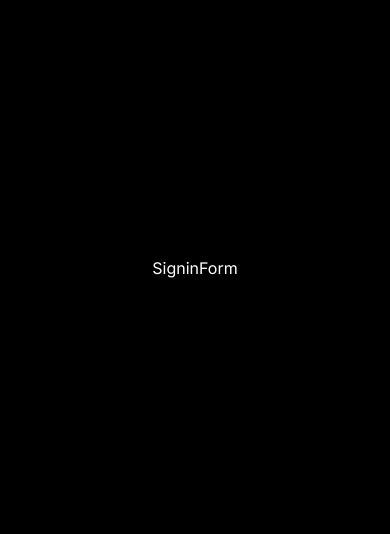
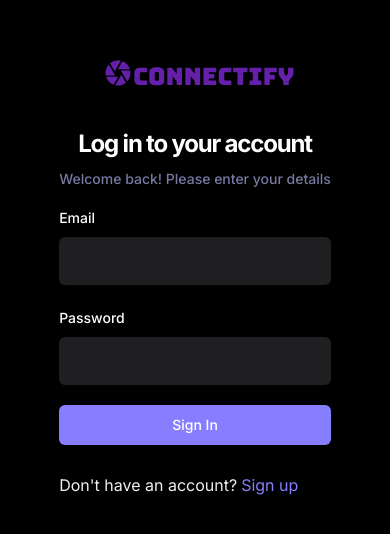
Before and after one commit to swongkc13/Connectify, a React (Vite) app: page /sign-in in a window 390 px wide. Shown: the part 154-688 px from the top of the page. Built offline with nearby package versions, Linux system fonts and the light colour scheme; no server answers.

Commit message:
Progress

```diff
--- a/src/_auth/forms/SigninForm.tsx
+++ b/src/_auth/forms/SigninForm.tsx
@@ -1,9 +1,129 @@
-import React from 'react'
+import { zodResolver } from "@hookform/resolvers/zod";
+import { Link, useNavigate} from 'react-router-dom';
+import { useToast } from "@/components/ui/use-toast"
+import { useForm } from "react-hook-form";
+
+import {
+  Form,
+  FormControl,
+  FormField,
+  FormItem,
+  FormLabel,
+  FormMessage,
+} from "@/components/ui/form";
+import { Input } from "@/components/ui/input";
+
+import { Button } from "@/components/ui/button";
+import { SigninValidation } from "@/lib/validation";
+import { z } from "zod";
+import Loader from "@/components/ui/shared/Loader";
+import { createUserAccount } from "@/lib/appwrite/api";
+import { useSignInAccount } from "@/lib/react-query/queriesAndMutations";
+import { useUserContext } from "@/context/AuthContext";
 
 const SigninForm = () => {
+  //variable to determine whether to show the loding icon
+  const { toast } = useToast();
+  const { checkAuthUser, isLoading: isUserLoading } = useUserContext();
+  const navigate = useNavigate();
+
+  const {mutateAsync: signInAccount} = useSignInAccount();
+  // 1. Define your form.
+  const form = useForm<z.infer<typeof SigninValidation>>({
+    resolver: zodResolver(SigninValidation),
+    defaultValues: {
+      email: "",
+      password: "",
+    },
+  });
+
+  // 2. Define a submit handler.
+  async function onSubmit(values: z.infer<typeof SigninValidation>) {
+    const session = await signInAccount({
+      email: values.email,
+      password: values.password,
+    })
+
+
+    if(!session){
+      return toast({title: 'Sign in Failed. Please try again.'})
+    }
+
+    const isLoggedIn = await checkAuthUser();
+
+
+    if(isLoggedIn){
+      form.reset();
+      // navigate to homepage
+      navigate('/')
+    } else {
+      return toast({ title: 'Sign up failed. Please try again.'})
+    }
+
+  }
+
   return (
-    <div>SigninForm</div>
-  )
+    <Form {...form}>
+      <div className="sm:w-420 flex-center flex-col">
+        <img src="/assets/images/logo.svg" alt="logo" />
+        <h2 className="h3-bold md:h2-bold pt-5 sm:pt-12">
+          Log in to your account
+        </h2>
+        <p className="text-light-3 small-medium md:base-regular mt-2">
+          Welcome back! Please enter your details
+        </p>
+
+        <form
+          onSubmit={form.handleSubmit(onSubmit)}
+          className="flex flex-col gap-5 w-full mt-4"
+        >
+          <FormField
+            control={form.control}
+            name="email"
+            render={({ field }) => (
+              <FormItem>
+                <FormLabel>Email</FormLabel>
+                <FormControl>
+                  <Input type="Email" className="shad-input" {...field} />
+                </FormControl>
+                <FormMessage />
+              </FormItem>
+            )}
+          />
+          <FormField
+            control={form.control}
+            name="password"
+            render={({ field }) => (
+              <FormItem>
+                <FormLabel>Password</FormLabel>
+                <FormControl>
+                  <Input type="password" className="shad-input" {...field} />
+                </FormControl>
+                <FormMessage />
+              </FormItem>
+            )}
+          />
+          <Button type="submit" className="shad-button_primary">
+            {isUserLoading ? (
+              <div className="flex-center gap-2">
+                <Loader />
+                Loading...
+              </div>
+            ) : (
+              "Sign In"
+            )}
+          </Button>
+          <p className="text-small-regular text-light-2 text center mt-2">
+            Don't have an account?
+            <Link to="/sign-up" className="text-primary-500 text-small-semi-semibold ml-1">Sign up</Link>
+          </p>
+        </form>
+      </div>
+    </Form>
+  );
+};
+
+export default SigninForm;
+function toast(arg0: { title: string; }) {
+  throw new Error("Function not implemented.");
 }
-
-export default SigninForm
--- a/src/_root/RootLayout.tsx
+++ b/src/_root/RootLayout.tsx
@@ -1,8 +1,21 @@
+import Bottombar from '@/components/ui/shared/Bottombar'
+import LeftSidebar from '@/components/ui/shared/LeftSidebar'
+import Topbar from '@/components/ui/shared/Topbar'
 import React from 'react'
+import { Outlet } from 'react-router-dom'
 
 const RootLayout = () => {
   return (
-    <div>RootLayout</div>
+    <div className="w-full md:flex">
+      <Topbar/>
+      <LeftSidebar/>
+
+      <section className="flex flex-1 h-full">
+        <Outlet />
+      </section>
+
+      <Bottombar/>
+    </div>
   )
 }
 
--- /dev/null
+++ b/src/components/ui/shared/Bottombar.tsx
@@ -0,0 +1,9 @@
+import React from 'react'
+
+const Bottombar = () => {
+  return (
+    <div>Bottombar</div>
+  )
+}
+
+export default Bottombar
--- /dev/null
+++ b/src/components/ui/shared/LeftSidebar.tsx
@@ -0,0 +1,9 @@
+import React from 'react'
+
+const LeftSidebar = () => {
+  return (
+    <div>LeftSidebar</div>
+  )
+}
+
+export default LeftSidebar
--- /dev/null
+++ b/src/components/ui/shared/Topbar.tsx
@@ -0,0 +1,47 @@
+import { useEffect } from 'react'
+import { Link, useNavigate } from 'react-router-dom'
+import { Button } from '../button'
+import { useSignOutAccount } from '@/lib/react-query/queriesAndMutations'
+import { useUserContext } from '@/context/AuthContext'
+
+const Topbar = () => {
+  const navigate = useNavigate();
+  const { user } = useUserContext();
+  const { mutate: signOut, isSuccess } = useSignOutAccount();
+
+  useEffect(() => {
+    if (isSuccess) navigate(0);
+  }, [isSuccess]);
+
+  return (
+    <section className="topbar">
+      <div className="flex-between py-4 px-5">
+        <Link to="/" className="flex gap-3 items-center">
+          <img
+            src="/assets/images/logo.svg"
+            alt="logo"
+            width={130}
+            height={325}
+          />
+        </Link>
+
+        <div className="flex gap-4">
+          <Button
+            variant="ghost"
+            className="shad-button_ghost"
+            onClick={() => signOut()}>
+            <img src="/assets/icons/logout.svg" alt="logout" />
+          </Button>
+          <Link to={`/profile/${user.id}`} className="flex-center gap-3">
+            <img
+              src={user.imageUrl || "/assets/icons/profile-placeholder.svg"}
+              alt="profile"
+              className="h-8 w-8 rounded-full"
+            />
+          </Link>
+        </div>
+      </div>
+    </section>
+  );
+};
+export default Topbar
--- a/src/context/AuthContext.tsx
+++ b/src/context/AuthContext.tsx
@@ -40,19 +40,20 @@
   const navigate = useNavigate();
 
   useEffect(() => {
-    const storedUser = localStorage.getItem('user');
-    if (storedUser) {
-      setUser(JSON.parse(storedUser));
-      setIsAuthenticated(true);
+    const cookieFallback = localStorage.getItem('cookieFallback');
+    // || cookieFallback === null
+    if (cookieFallback === '[]') {
+      navigate('/sign-in');
+    } else {
+      checkAuthUser(); // Call checkAuthUser if cookieFallback is not empty or null
     }
-    setIsLoading(false);
   }, []);
 
-  const checkAuthUser = async () => {
+  const checkAuthUser = async (): Promise<boolean> => {
     try {
       const currentAccount = await getCurrentUser();
 
-      if(currentAccount){
+      if (currentAccount) {
         const userData = {
           id: currentAccount.$id,
           name: currentAccount.name,
@@ -67,16 +68,21 @@
 
         localStorage.setItem('user', JSON.stringify(userData));
 
-        return true;
+        return true; // Return true if user is authenticated
+      } else {
+        setIsAuthenticated(false);
+        localStorage.removeItem('user');
+
+        return false; // Return false if user is not authenticated
       }
-      return false;
     } catch (error) {
       console.log(error);
-      return false;
+      return false; // Return false if there's an error
     } finally {
       setIsLoading(false);
     }
   };
+
 
   const logout = () => {
     localStorage.removeItem('user');
--- a/src/lib/appwrite/api.ts
+++ b/src/lib/appwrite/api.ts
@@ -81,3 +81,13 @@
       return null;
     }
   }
+
+export async function signOutAccount(){
+  try{
+    const session = await account.deleteSession("current")
+
+    return session
+  } catch (error){
+    console.log(error)
+  }
+}
--- a/src/lib/react-query/queriesAndMutations.ts
+++ b/src/lib/react-query/queriesAndMutations.ts
@@ -4,7 +4,7 @@
     useQueryClient,
     useInfiniteQuery,
 } from '@tanstack/react-query'
-import { SignInAccount, createUserAccount } from '../appwrite/api'
+import { SignInAccount, createUserAccount, signOutAccount } from '../appwrite/api'
 import { INewUser } from '@/types'
 
 export const useCreateUserAccount= () => {
@@ -19,3 +19,9 @@
         }) => SignInAccount(user),
     })
 }
+
+export const useSignOutAccount = () => {
+    return useMutation({
+        mutationFn: signOutAccount
+    });
+}
--- a/src/lib/validation/index.ts
+++ b/src/lib/validation/index.ts
@@ -7,3 +7,8 @@
     email: z.string().email(),
     password: z.string().min(8, { message: 'Password must be at least 8 characters'}),
   });
+
+  export const SigninValidation = z.object({
+    email: z.string().email(),
+    password: z.string().min(8, { message: 'Password must be at least 8 characters'}),
+  });
```
Also changed, not shown: public/assets/images/logo.svg.
